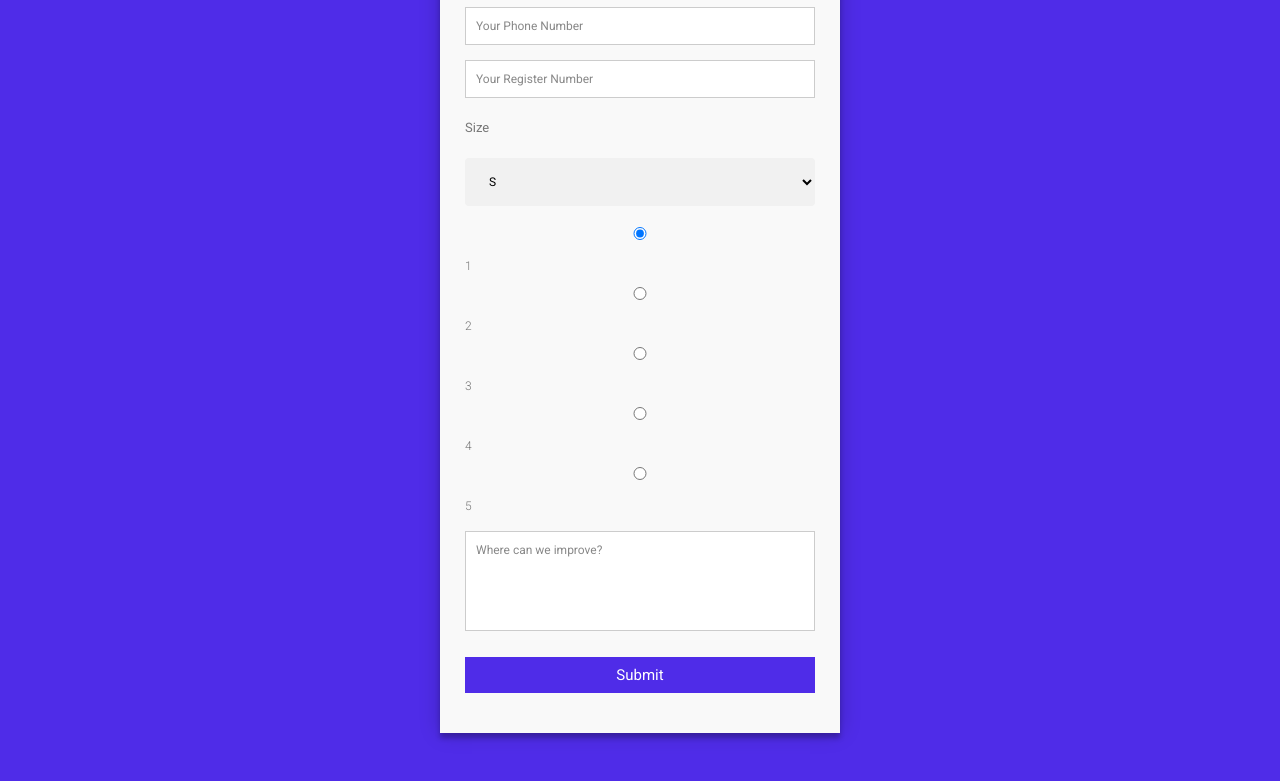
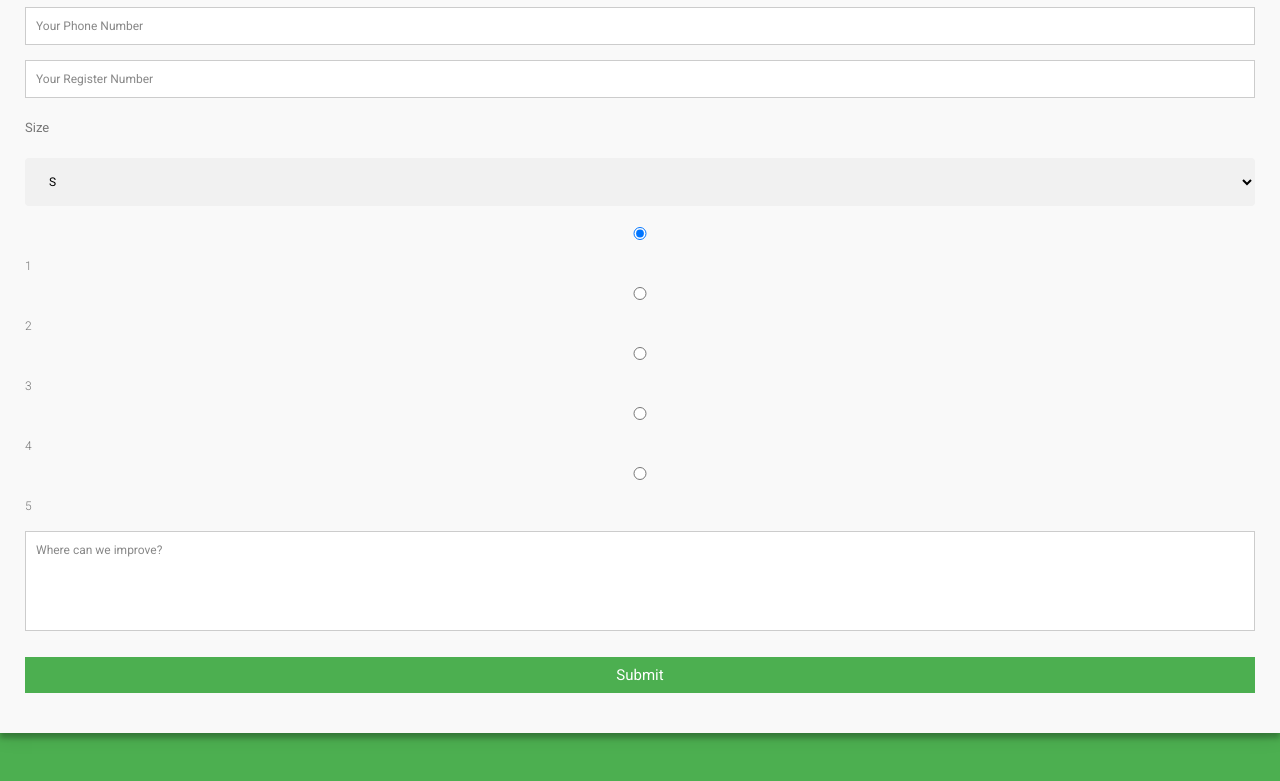
Before and after one commit to sesha-3/sesha-3.github.io, a plain HTML site: page index.html in a window 1280 px wide. Shown: the part 359-1140 px from the top of the page. Drawn offline with Linux system fonts and the light colour scheme.

Commit message:
Update main.css

```diff
--- a/main.css
+++ b/main.css
@@ -18,12 +18,13 @@ body {
   font-size: 12px;
   line-height: 30px;
   color: #777;
-  background: #4f2ce8;
+  background: #4caf50;
 }
 
 .container {
-  max-width: 400px;
-  width: 100%;
+  max-width: 100%;
+  height:auto;
+  width: auto;
   margin: 0 auto;
   position: relative;
 }
@@ -112,7 +113,7 @@ fieldset {
   cursor: pointer;
   width: 100%;
   border: none;
-  background: #4f2ce8;
+  background: #4caf50;
   color: #FFF;
   margin: 0 0 5px;
   padding: 10px;
```
